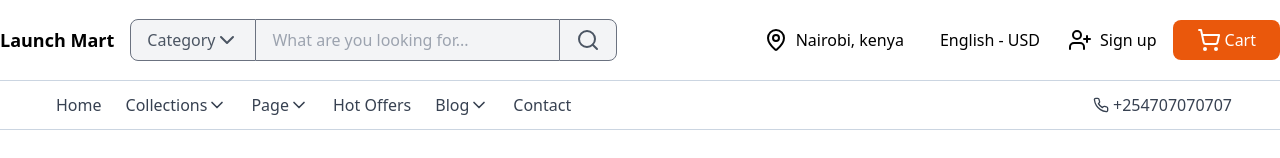
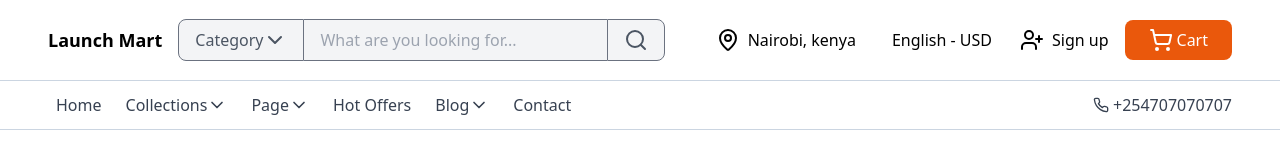
Before and after one commit to Henrykariuki/launch-mart, a Vue app: page / in a window 1280 px wide. Shown: the top 158 px of the page. Built offline with nearby package versions, Linux system fonts and the light colour scheme.

Commit message:
Initial commit

```diff
--- a/src/App.vue
+++ b/src/App.vue
@@ -4,11 +4,11 @@ import ProductsGrid from './components/ProductsGrid.vue'
 import MyFooter from './components/MyFooter.vue';
 </script>
 <template>
- <div>
+ <div class="container mx-auto flex flex-col gap-8 h-screen ">
   <header>
-  <MyHeader></MyHeader>
+  <MyHeader class="mx-auto w-11/12 w-2xl"></MyHeader>
 </header>
-<main class="container mx-auto w-11/12">
+<main class="mx-auto w-11/12 flex-grow">
     <ProductsGrid></ProductsGrid>
 </main>
 <footer>
--- a/src/components/MyHeader.vue
+++ b/src/components/MyHeader.vue
@@ -35,7 +35,7 @@ const menuOpen = ()=> {
 }
 </script>
 <template>
-     <div class="full-divider border-b border-slate-300">
+     <div class="full-divider border-b border-slate-300 lg:px-12">
         <div class="w-full flex justify-between h-20">
             <div class="section-one flex justify-between items-center w-auto h-auto">
                     <div class="logo font-bold text-lg mr-4">Launch Mart</div>
@@ -56,18 +56,18 @@ const menuOpen = ()=> {
         <div class="full-divider full-divider border-b border-slate-300 lg:px-12">
             <nav class="nav-list w-full h-12  flex justify-between items-center">
                 <div class="relative">
-                    <ul class="hidden md:flex lg:flex w-auto h-auto flex" >
+                    <ul class="hidden md:flex lg:flex flex" >
                         <li class="px-2 py-1 rounded-md hover:border hover:border-solid hover:border-black hover:text-orange-600 duration-150 mr-2 text-gray-700" v-for="tag in tags">
                             <div class="flex items-center cursor-pointer">{{ tag.name }} <ChevronDown size="20px" v-if="tag.hasSubMenu"/></div>
                         </li>
                     </ul>
-                    <div @click="menuOpen" class="menu md:hidden lg:hidden"><Menu size="40px"/></div>
-                    <div :class="[open ? 'left-0' : '-left-80']" class="duration-500 flex flex-col items-center rounded w-60 h-auto bg-white z-50 absolute lg:hidden left-0 top-16">
+                    <div @click="menuOpen" class="menu md:hidden"><Menu size="40px"/></div>
+                    <div :class="[open ? 'left-0' : '-left-60']" class="duration-500 flex flex-col items-center rounded w-60 h-auto bg-white z-50 absolute lg:hidden left-0 top-16">
                         <div v-for="(button, index) in tags" :key="index" class="px-2 py-1 w-28 my-2 flex justify-center rounded-md hover:bg-gray-200 hover:text-orange-600 items-center">{{ button.name }}</div>
 
                     </div>
                 </div>
-                <div class=" hidden lg:flex contact w-auto h-auto flex items-center text-gray-700"><Phone class="mr-1" size="16px" />+254707070707</div>
+                <div class=" hidden lg:flex contact flex items-center text-gray-700"><Phone class="mr-1" size="16px" />+254707070707</div>
                 <input class="rounded lg:hidden md:hidden w-52 hover:outline mx-1 cursor-pointer py-2 pl-4 pr-14 bg-gray-100 border-gray-500 border-solid border" type="text" placeholder="What are you looking for...">
                 <div class=" lg:hidden text-nowrap flex justify-between px-1 py-2 rounded-lg mr-2 hover:border hover:text-orange-600 mr-1 border-black cursor-pointer"><UserPlus class="mr-2"/>Sign up</div>
             </nav>
--- a/src/components/ProductsGrid.vue
+++ b/src/components/ProductsGrid.vue
@@ -1,6 +1,6 @@
 <script setup>
 import ProductCard from "./ProductCard.vue"
-
+import {ref} from 'vue'
 const products = [
     {
         image: '/images/image-01.jpg',
```
Also changed, not shown: 1 other file (tests, documents, lock files or other folders).
